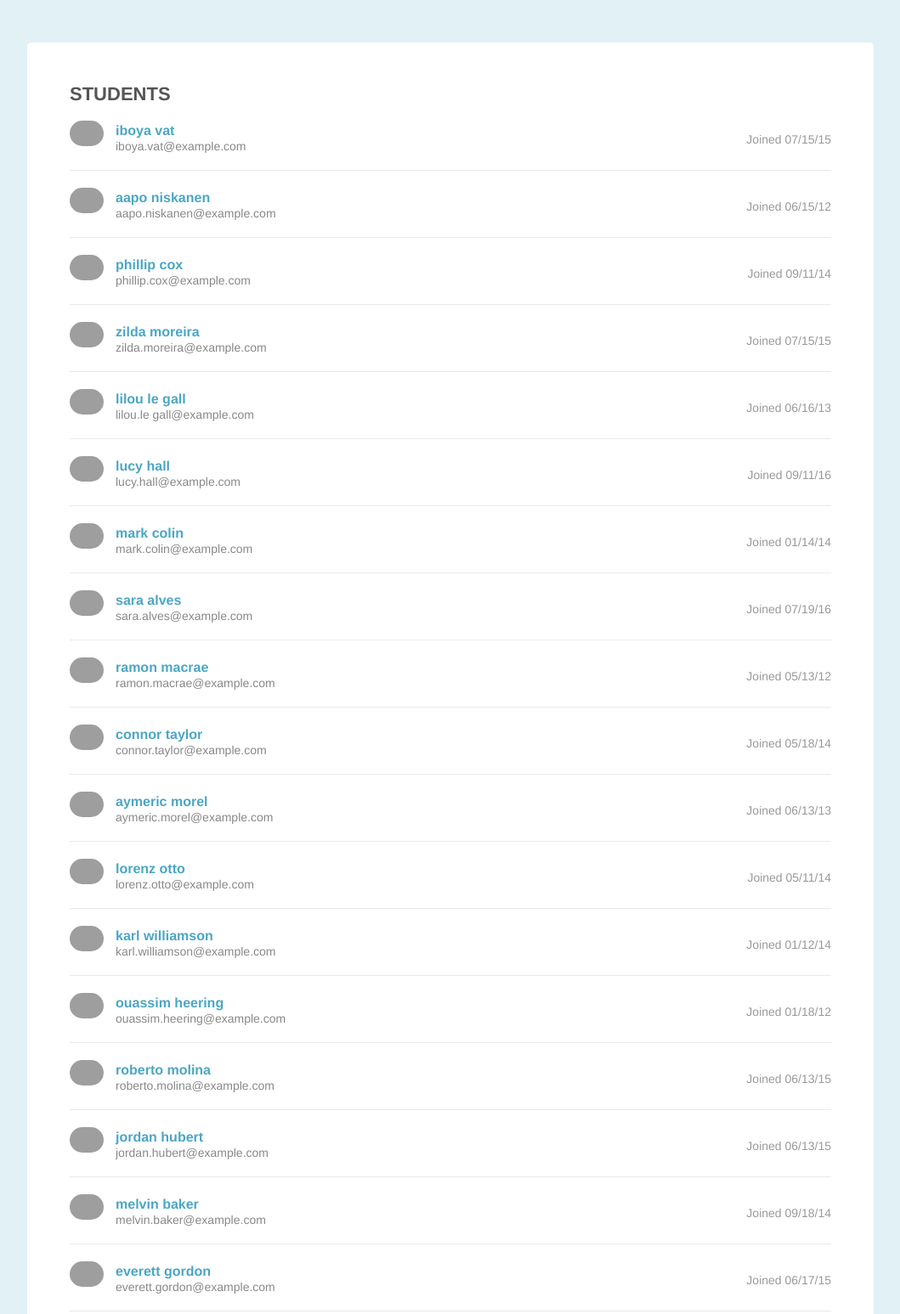
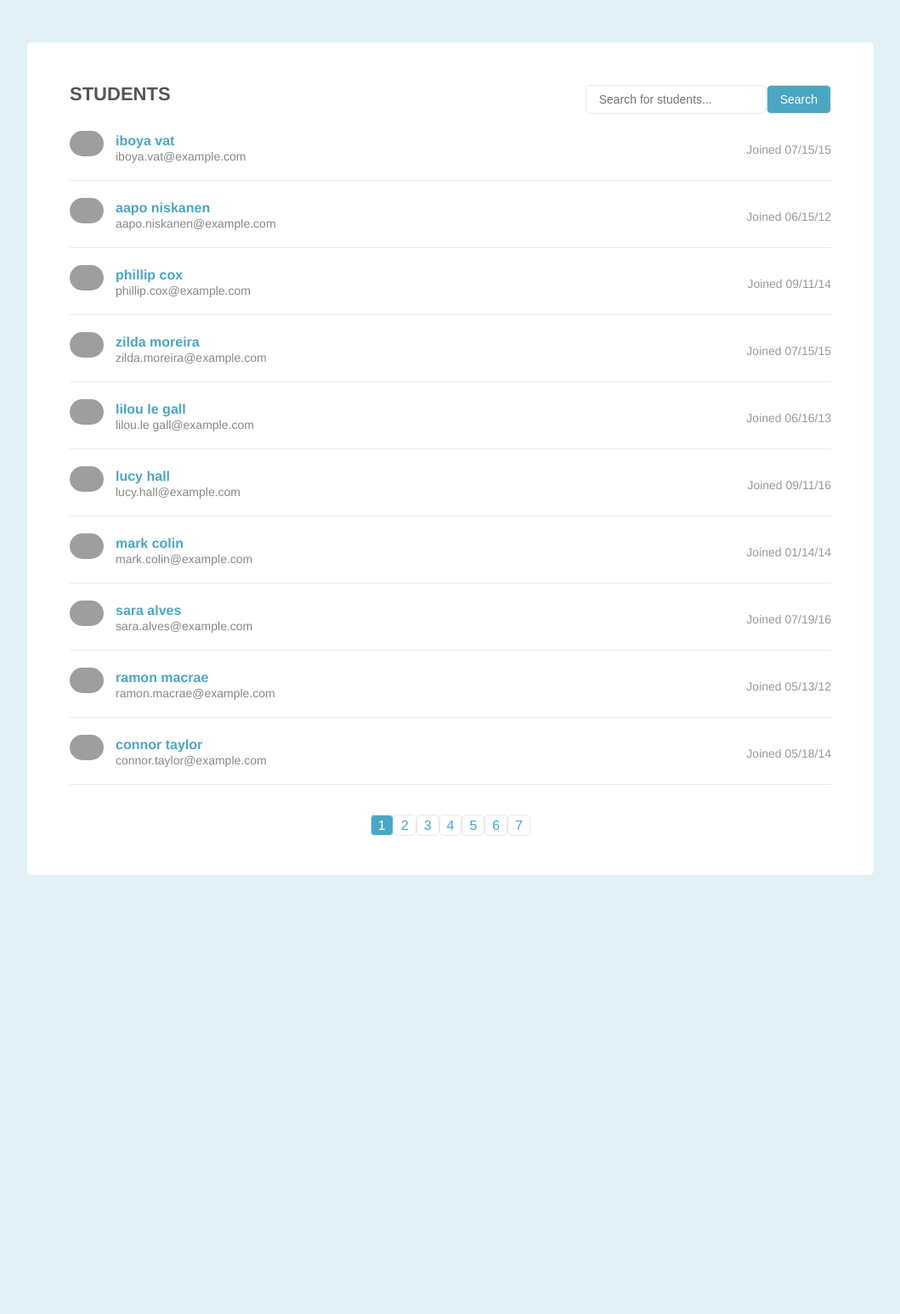
Before and after one commit to awgibson/Treehouse-Tech-Degree-Project-2, a plain HTML site: page student-list-examples/64students.html in a window 1280 px wide. Shown: the top 1547 px of the page at 85% size, without its empty margins (110-1169 px from the left). After the commit the page ends 1080 px from the top, so only its background shows below. Drawn offline with Linux system fonts and the light colour scheme; grey boxes are pictures that could not be loaded.

Commit message:
rewrote some of the code
Removed the blank DIVs from index.html so everything is generated by javascript. Used createElement and appendElement to handle this.

```diff
--- a/js/main.js
+++ b/js/main.js
@@ -1,19 +1,59 @@
+//Declare global variables. studentList holds the HTML collection of all the students within index.html and is what the initial function calls use on page load.
+//studentTempList will be overriden as needed when using the search function
 const studentList = document.getElementsByClassName('student-item');
-const mainContainer = document.querySelector('.student-list');
-const listItem = document.createElement('LI');
-let totalPages = 0;
-const paginationNav = document.querySelector('.pagination');
-let paginationHTML;
-let linkButtons;
-const searchArea = document.querySelector('.student-search');
 let studentTempList = [];
-const noResult = document.createElement('DIV');
 
+//Function to create all the DIV elements needed for the other functions to work.
+//Side note: I originally wrote this by using .innerHTML. I personally thought it looked cleaner but wasn't sure if I would meet the project
+//requirements if I did not create elements and append them to the DOM
+function initialize() {
+    //Create DIV elements
+    const paginationDiv = document.createElement('DIV'); //This will hold the page numbers
+    const searchDiv = document.createElement('DIV'); //This will hold the search input box and search button
+    const noResultsDiv = document.createElement('DIV'); //This will hold the error message for no search results found
 
+    //Create UL element for the pagination list
+    const paginationUL = document.createElement('UL');
 
+    //Create the INPUT and BUTTON elements for the search area
+    const searchField = document.createElement('INPUT')
+    const searchButton = document.createElement('BUTTON');
+
+    //Place the DIV elements in the DOM
+    const paginationNav = document.querySelector('.page').appendChild(paginationDiv);
+    const searchArea = document.querySelector('.page-header').appendChild(searchDiv);
+    const noResults = document.querySelector('.student-list').appendChild(noResultsDiv);
+
+    //Set the classname of the pagination DIV
+    paginationNav.className = 'pagination';
+
+    paginationNav.appendChild(paginationUL);
+
+    //Place the search input and button within the search DIV.
+    searchArea.appendChild(searchField);
+    searchArea.appendChild(searchButton);
+
+    //Set the classname and other values of all the elements within the search DIV
+    searchArea.className = 'student-search';
+    searchField.placeholder = 'Search for students...';
+    searchButton.innerText = 'Search';
+
+    //Creates the no search results message and initially hides it until it is needed
+    noResultsDiv.innerText = 'No results found.';
+    noResults.className = 'no-results';
+    noResults.style = 'display: none';
+}
+
+//This function creates the the page buttons on the bottom of the page.
+//The totalStudentsToSort parimeter is used to determin how many pages should be generated based on how many students exist. A perimeter is used because when using the search box,
+//the total number of students will constantly change during the live search.
 function pagination(totalStudentsToSort) {
-    totalPages = Math.ceil(totalStudentsToSort / 10);
-    paginationHTML = '<ul>';
+    const paginationNav = document.querySelector('.pagination ul');
+    let totalPages = Math.ceil(totalStudentsToSort / 10);
+    let paginationHTML = ''; //Value is cleared each time the function is called.
+
+    //This loop will run for the length of total pages needed. paginationHTML builds the list elements needed and adds the 'active' classname to the first
+    //page for styling.
     for (let i = 1; i <= totalPages; i++) {
         paginationHTML += '<li>';
         if (i === 1) {
@@ -23,31 +63,40 @@ function pagination(totalStudentsToSort) {
         }
         paginationHTML += '</li>';
     }
-    paginationHTML += '</ul>';
     paginationNav.innerHTML = paginationHTML;
 }
 
+//This function displays 10 students based on the two perimeters passed in.
+//Page number is supplied by the first perimeter.
+//Simple equations are used to find where in the studentlist array to start.
+//Multiplying the page number you want to display by 10 - 1 will give you the array postion of the 10th student on the page
+//Subtracting 10 from the lastStudent will give the array position of the first student of the page.
 function studentDisplay(page, studentsToDisplay) {
     let totalStudents = studentsToDisplay.length;
-    let lastStudent = page * 10;
+    let lastStudent = (page * 10) - 1;
     let firstStudent = lastStudent - 10;
     studentTempList = studentsToDisplay;
-    console.log(studentTempList, lastStudent, firstStudent, totalStudents);
+
+    //The loop will run to the length of total students needed to display.
+    //A single IF/ELSE conditional checks if each student falls between or is equal to the first student of the page and the last student.
+    //If true, the student will be displayed otherwise the student will be hidden.
     for (let i = 0; i < totalStudents; i++) {
-        if (i < lastStudent && i > firstStudent - 1) {
+        if (i <= lastStudent && i >= firstStudent) {
             studentTempList[i].style = 'display: show';
-            console.log('Displayed students');
         }
         else {
             studentTempList[i].style = 'display: none';
-            console.log('Hidden students');
         }
     }
 
 }
 
+//Function is called from an event listener looking for clicks in the .pagination DIV
+//The loop will reset all the page links to the default styling with no classname
+//The page number that is clicked is styled as active.
+//After styling is complete, the studentDisplay function is called passing the page number clicked
 function paginationNavClick() {
-    linkButtons = document.querySelectorAll('.pagination ul li a');
+    const linkButtons = document.querySelectorAll('.pagination ul li a');
 
     if (event.target.tagName === 'A') {
         for (let i = 0; i < linkButtons.length; i++) {
@@ -61,42 +110,46 @@ function paginationNavClick() {
     }
 }
 
+//Search function which is called every time a keyup is detected in the input field
+//If there are no values in the input field, the orignal list of students is displayed
 function search() {
     let searchResults = [];
-    let searchTerm = searchBox.value.toLowerCase();
+    let searchTerm = document.querySelector('.student-search input').value.toLowerCase();
+    const noResult = document.querySelector('.no-results'); //No search results DIV
 
-    console.log(searchTerm);
+    //Loop through the original list of students and compare the value of the search box to the student name or student email
     for (i = 0; i < studentList.length; i++) {
-        let studentItem = studentList[i];
-        let studentName = studentList[i].firstElementChild.firstElementChild.nextElementSibling.innerText;
-        let studentEmail = studentList[i].firstElementChild.firstElementChild.nextElementSibling.nextElementSibling.innerText;
-        studentList[i].style = 'display: none';
+        let studentItem = studentList[i]; //Current student
+        let studentName = studentList[i].firstElementChild.firstElementChild.nextElementSibling.innerText; //Navigates to the H3 tag that holds the student's name
+        let studentEmail = studentList[i].firstElementChild.firstElementChild.nextElementSibling.nextElementSibling.innerText; //Navigates to the span that holds the student's email
+        studentList[i].style = 'display: none'; //Initially hides the student
+
+        //Conditional checks the index position of the what is entered in the INPUT field using indexOf(). If -1 is returned, this means none of the student names or emails contain
+        //what was entered in the search field. If 0 or greater is returned, the student is pushed to the searchResults array.
         if (studentName.toLowerCase().indexOf(searchTerm) > - 1 || studentEmail.toLowerCase().indexOf(searchTerm) > - 1) {
-            console.log('Search match');
-            noResult.style = 'display: none';
+            noResult.style = 'display: none'; //The no search results DIV is set to hide if a match is found
             searchResults.push(studentItem);
         }
+        //If the searchResults array contains nothing, the no search results message is displayed.
         if (searchResults.length === 0) {
             noResult.style = 'display: show';
         }
     }
 
-    console.log(searchResults);
+    //StudentDisplay function is called with the search results starting on page 1
+    //Pagination function is called to create the correct amount of page links
     studentDisplay(1, searchResults);
     pagination(searchResults.length);
 }
 
 
-mainContainer.appendChild(noResult).innerText = 'No results found.';
-noResult.style = 'display: none';
-searchArea.innerHTML = '<input placeholder="Search for students..."><button>Search</button>';
-const searchBox = document.querySelector('.student-search input');
-const searchButton = document.querySelector('.student-search button');
-
 //function calls
+initialize();
 pagination(studentList.length);
 studentDisplay(1, studentList);
 
-paginationNav.addEventListener('click', paginationNavClick);
-searchButton.addEventListener('click', search);
-searchBox.addEventListener('keyup', search);
+
+//Set event listeners
+//Originally the search only worked when the search button was pressed. The keyup even listener creates a live search so I removed the event listener for the searchButtom
+document.querySelector('.student-search input').addEventListener('keyup', search);
+document.querySelector('.pagination').addEventListener('click', paginationNavClick);
```
Also changed, not shown: index.html (+0 -6 lines).
